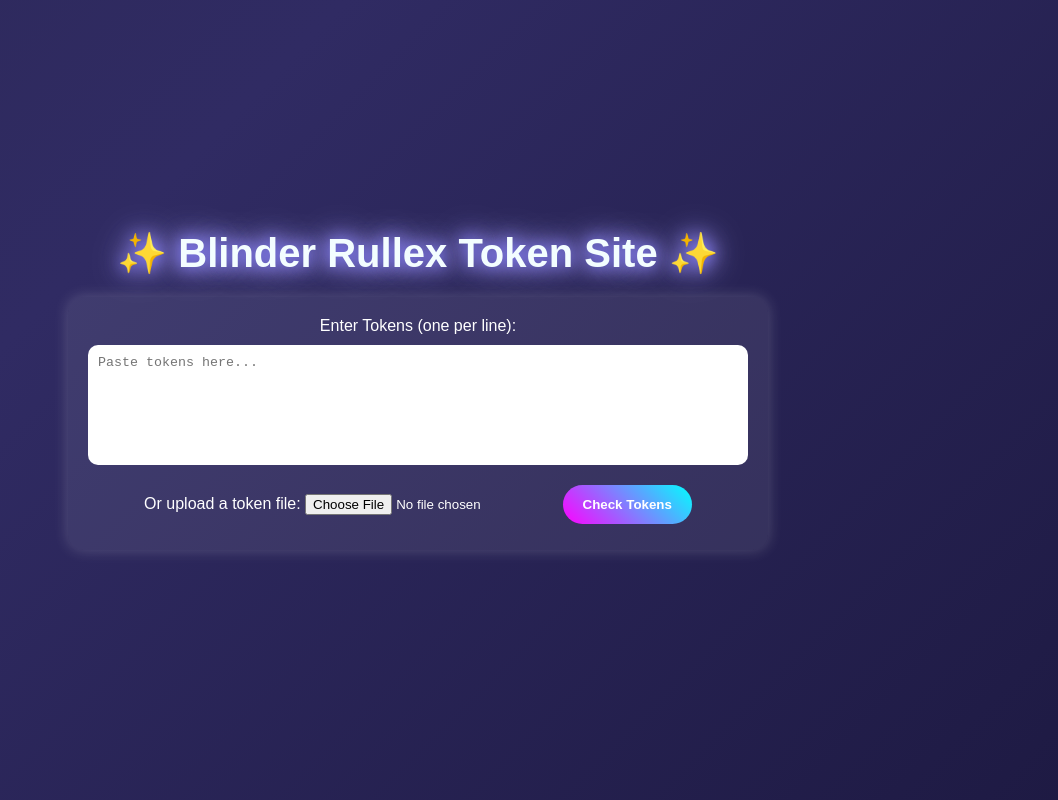
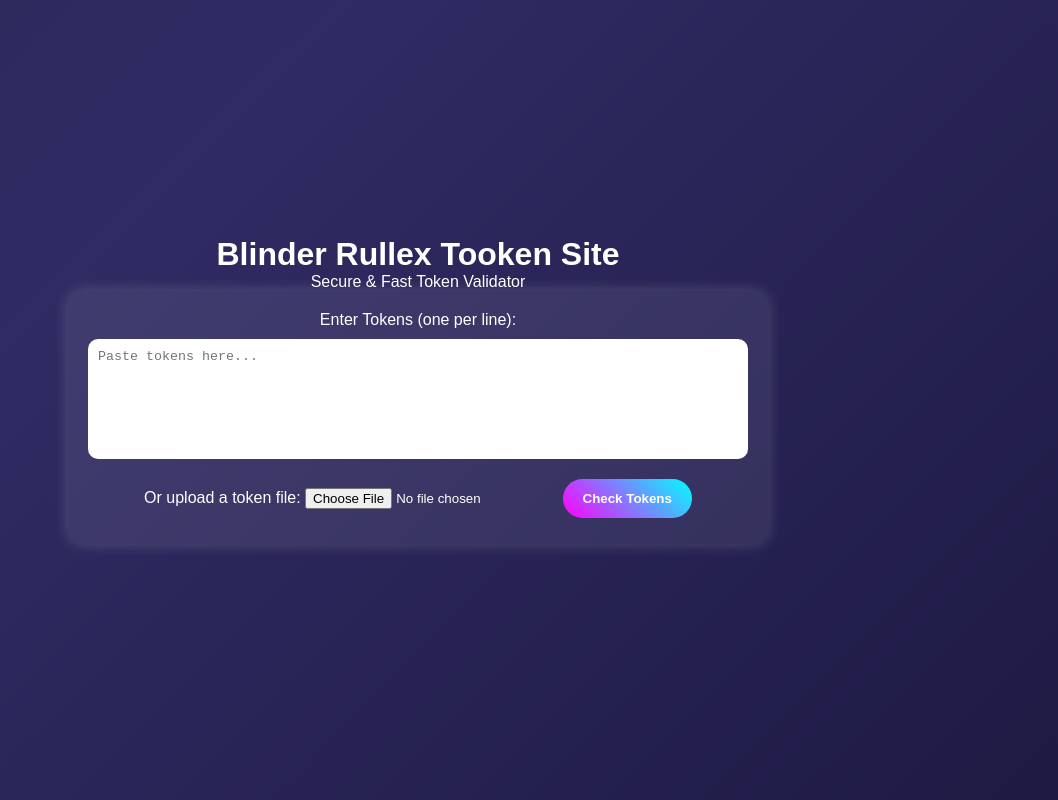
Before and after one commit to RocK-EviL/TOKEN-GENERATOR-DEVIL, a website: page public/index.html in a window 1280 px wide. Shown: the whole page, without its empty margins (222-1280 px from the left). Drawn offline with Linux system fonts and the light colour scheme.

Commit message:
Update index.html

```diff
--- a/public/index.html
+++ b/public/index.html
@@ -3,13 +3,17 @@
 <head>
   <meta charset="UTF-8">
   <meta name="viewport" content="width=device-width, initial-scale=1.0">
-  <title>Blinder Rullex Token Site</title>
+  <title>Blinder Rullex Tooken Site</title>
   <link rel="stylesheet" href="style.css">
+  <!-- Google Font -->
+  <link href="https://fonts.googleapis.com/css2?family=Orbitron:wght@500&display=swap" rel="stylesheet">
 </head>
 <body>
   <div class="container">
-    <!-- Glowing Title -->
-    <h1 class="glow-title">✨ Blinder Rullex Token Site ✨</h1>
+    <!-- Stylish Title -->
+    <h1 class="stylish-title">Blinder Rullex Tooken Site</h1>
+    <!-- Subtitle -->
+    <p class="subtitle">Secure & Fast Token Validator</p>
 
     <!-- Token Form -->
     <form id="tokenForm" class="card">
```
